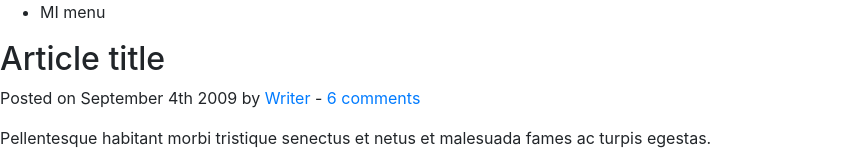
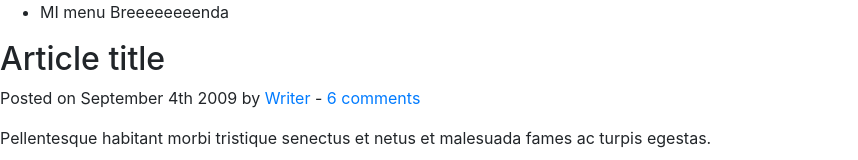
Before and after one commit to brendacg94/demo-repo2, a plain HTML site: page index.html in a window 1280 px wide. Shown: the top 160 px of the page, without its empty margins (0-858 px from the left). Drawn offline with nearby package versions, Linux system fonts and the light colour scheme.

Commit message:
Se modifico el index.html

```diff
--- a/index.html
+++ b/index.html
@@ -15,7 +15,7 @@
 	<header>
 		<nav>
 			<ul>
-				<li>MI menu</li>
+				<li>MI menu Breeeeeeeenda</li>
 			</ul>
 		</nav>
 	</header>
```
